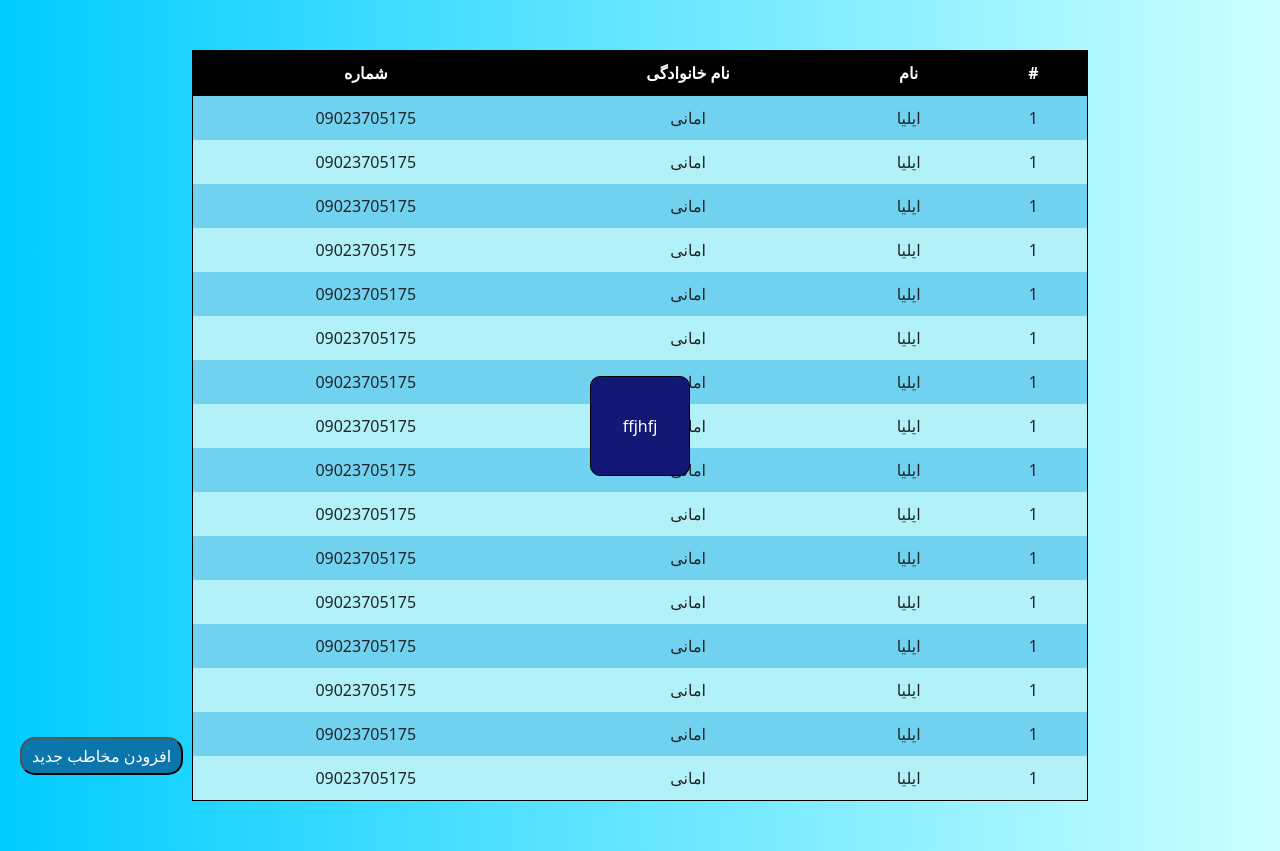
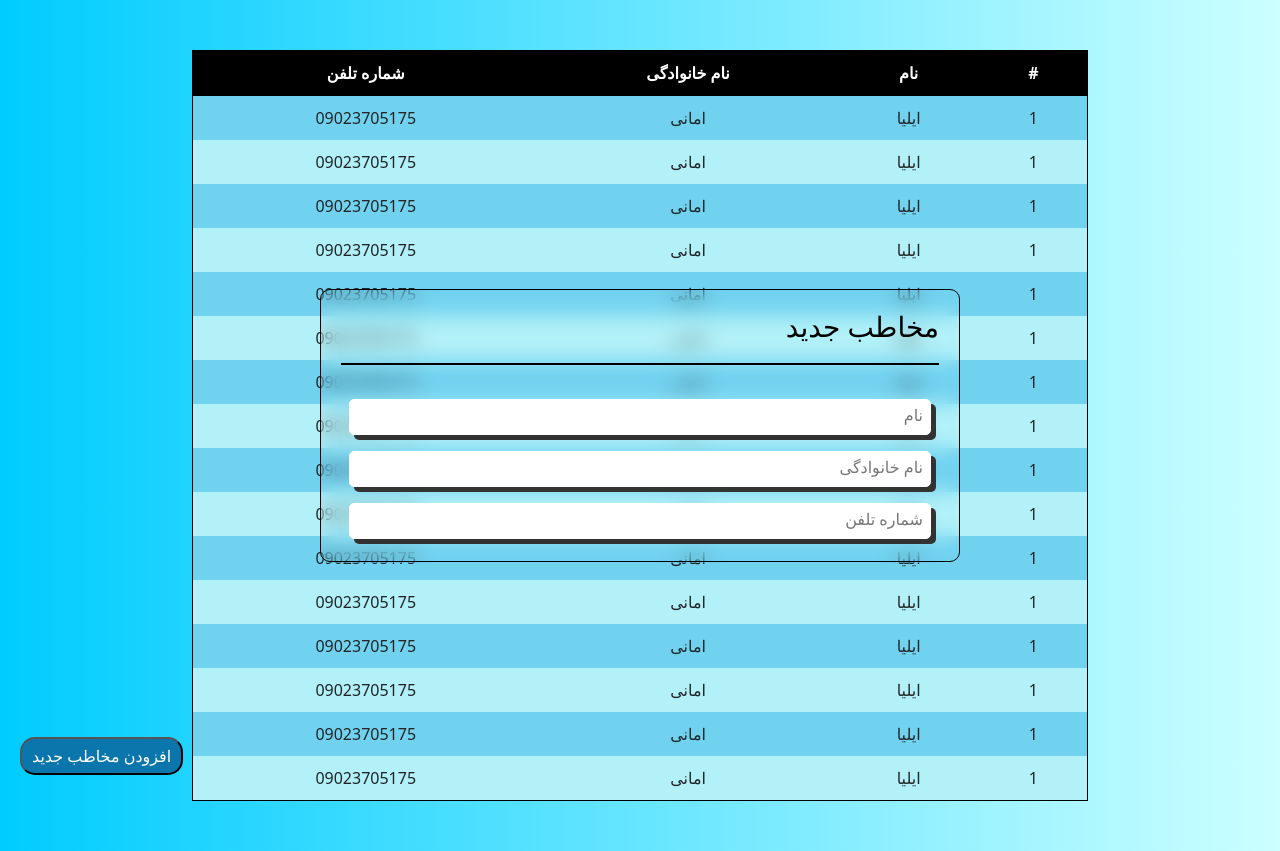
Before and after one commit to iliyawxe/numberphone, a plain HTML site: page index.html in a window 1280 px wide. Drawn offline with Linux system fonts and the light colour scheme.

Commit message:
new-person-page

```diff
--- a/index.html
+++ b/index.html
@@ -22,7 +22,7 @@
                         نام خانوادگی
                     </th>
                     <th>
-                        شماره
+                        شماره تلفن
                     </th>
                 </tr>
             </thead>
@@ -270,7 +270,50 @@
         </table>
     </div>
     <div class="box2">
-        ffjhfj
+        <h3>مخاطب جدید</h3>
+        <div class="line"></div>
+        <div class="form-group me-3 mb-3">
+            <input
+                type="text"
+                id="firstname"
+                name="firstname"
+                placeholder=" "
+                required
+            />
+            <label
+                class="mylabel"
+                for="firstname"
+                >نام</label
+            >
+        </div>
+        <div class="form-group me-3 mb-3">
+            <input
+                name="lastname"
+                id="lastname"
+                type="text"
+                required
+                placeholder=" "
+            />
+            <label
+                class="mylabel"
+                for="lastname"
+                >نام خانوادگی</label
+            >
+        </div>
+        <div class="form-group me-3 mb-3">
+            <input
+                name="phonenumber"
+                id="phonenumber"
+                type="text"
+                required
+                placeholder=" "
+            />
+            <label
+                class="mylabel"
+                for="phonenumber"
+                >شماره تلفن</label
+            >
+        </div>
     </div>
     <button class="add-person">افزودن مخاطب جدید</button>
     <script src="script.js"></script>
--- a/style.css
+++ b/style.css
@@ -57,14 +57,62 @@ tr:hover{
     background-color: #5f97b3 !important;
 }
 .box2{
+    padding: 20px;
+    width: 50%;
     position:fixed;
-    background-color: rgb(18, 24, 115);
-    color: #fff;
-    width: 100px;
-    height: 100px;
+    background:hsla(0, 0%, 100%, 0);
+    backdrop-filter:blur(10px);
+    color: #000;
     border: 1px solid #000;
     border-radius: 10px;
-    display: flex;
-    align-items: center;
-    justify-content: center;
 }
+.line{
+    margin: 20px 0px;
+    width: 100%;
+    height: 2px;
+    background-color: #000;
+}
+.form-group {
+    position: relative;
+}
+input{
+    position: absolute;
+    top: 14px;
+    right: 8px;
+    position: relative;
+    width: 100%;
+    border: 1px solid #fff;
+    box-shadow: 5px 5px #333;
+    border-radius: 5px;
+    padding: 5px;
+    transition: 0.08s ease all;
+}
+.mylabel {
+    position: absolute;
+    right: 12px;
+    top: 18px;
+    background-color: #fff;
+    padding: 0 4px;
+    font-size: 16px;
+    color: #777;
+    pointer-events: none;
+    transition: 0.08s ease all;
+    z-index: 1;
+}
+input:focus + .mylabel,
+input:not(:placeholder-shown) + .mylabel {
+    top: 3px;
+    right: 20px;
+    font-size: 12px;
+    color: #fff;
+    border-radius: 4px;
+    background-color: #121214;
+}
+input:hover{
+    padding-right: 10px;
+    background-color: #c2e2ef;
+}
+input:hover:not(:focus):placeholder-shown + .mylabel {
+    background-color: #c2e2ef;
+    padding-right: 10px;
+}
```
